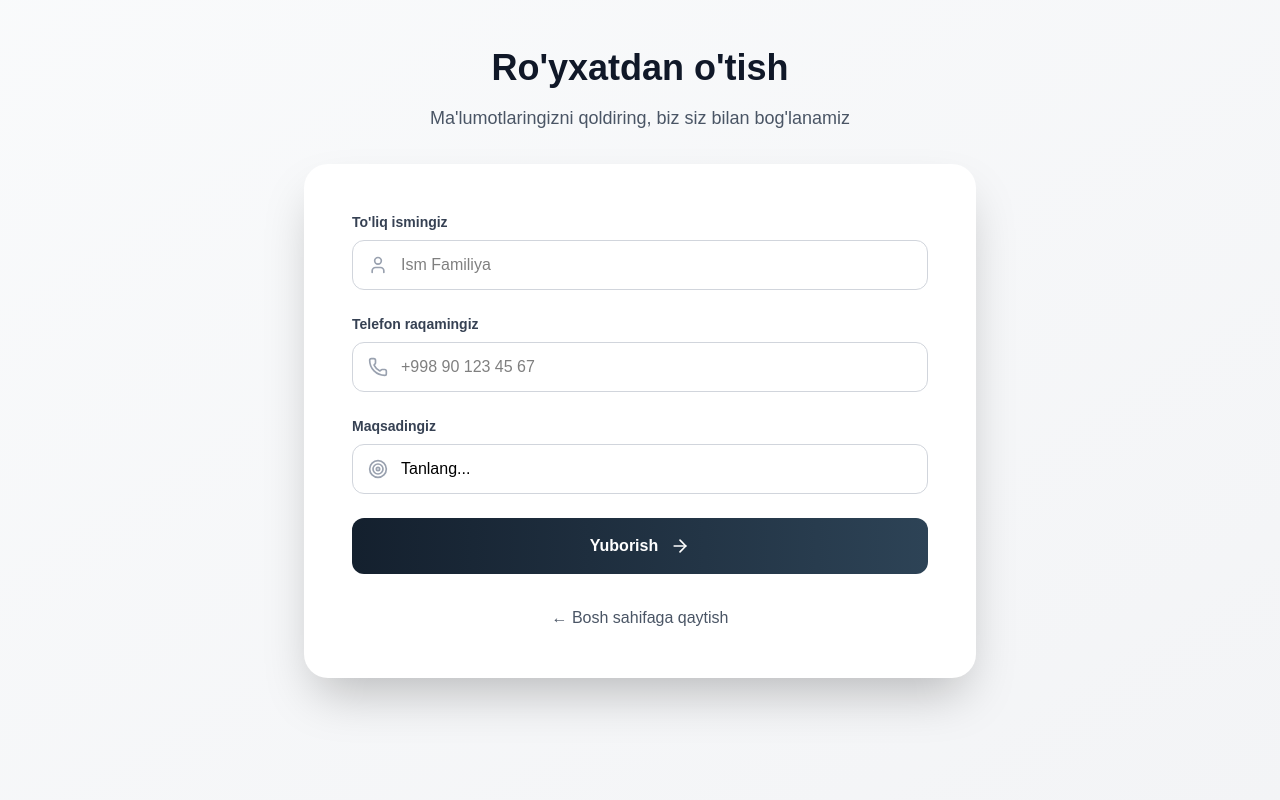
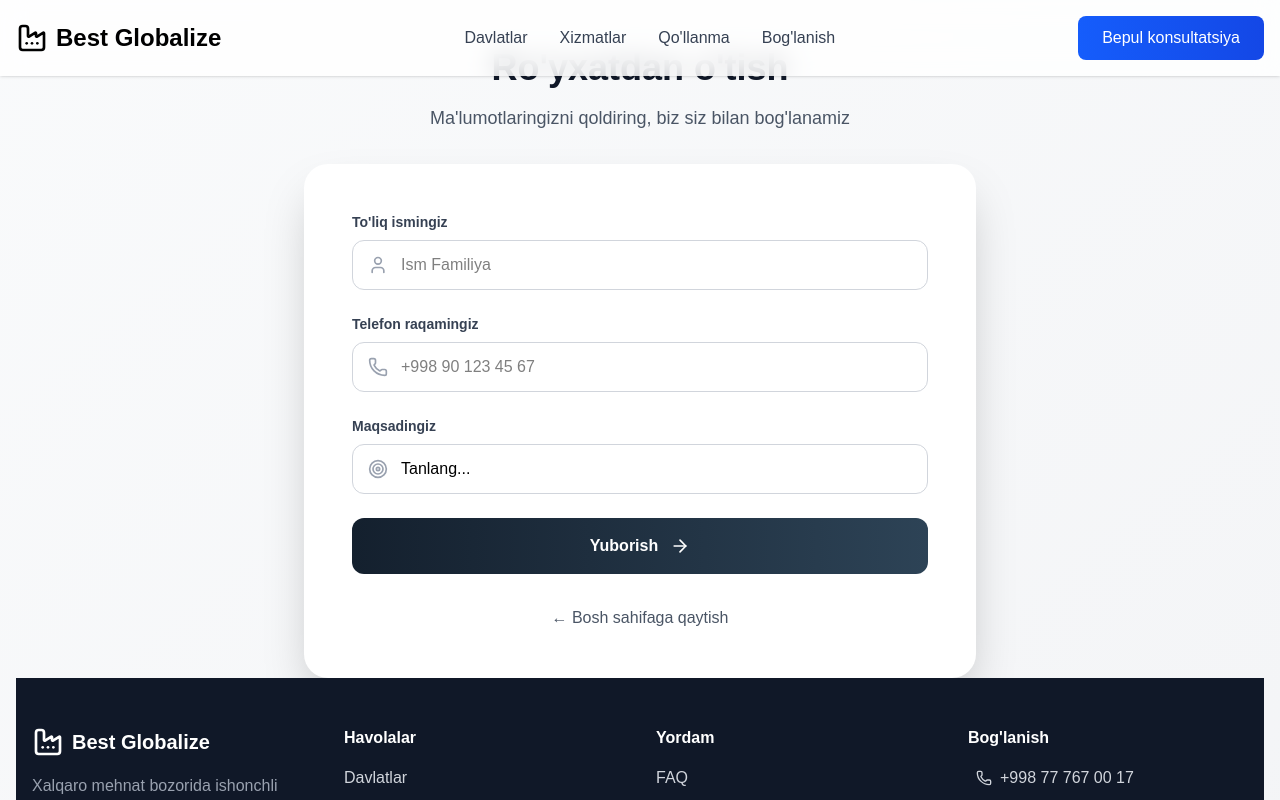
Before and after one commit to islome/migration, a Next.js app: page /register in a window 1280 px wide. Shown: the top 800 px of the page. Built offline with nearby package versions, Linux system fonts and the light colour scheme.

Commit message:
update register page components

```diff
--- a/app/register/page.tsx
+++ b/app/register/page.tsx
@@ -12,6 +12,8 @@ import {
   AlertCircle,
   Loader2,
 } from "lucide-react";
+import Header from "@/components/ui/header";
+import Footer from "@/components/ui/footer";
 
 const intentions = [
   { value: "malumot_ber", label: "Ma'lumot olish" },
@@ -38,14 +40,12 @@ export default function Register() {
     setError("");
     setSuccess(false);
 
-    // Validatsiya
     if (!formData.full_name || !formData.number || !formData.intention) {
       setError("Barcha maydonlarni to'ldiring");
       setLoading(false);
       return;
     }
 
-    // Telefon raqam validatsiyasi (oddiy)
     const phoneRegex = /^[\d\s\+\-\(\)]+$/;
     if (!phoneRegex.test(formData.number)) {
       setError("Telefon raqamni to'g'ri kiriting");
@@ -71,8 +71,8 @@ export default function Register() {
       setSuccess(true);
       setFormData({ full_name: "", number: "", intention: "" });
 
-      // 3 soniyadan keyin success xabarni yashirish
       setTimeout(() => setSuccess(false), 5000);
+      setTimeout(() => <Link href={"/country"} />, 6000);
     } catch (err: any) {
       console.error("Error:", err);
       setError(err.message || "Xatolik yuz berdi. Qaytadan urinib ko'ring.");
@@ -83,6 +83,7 @@ export default function Register() {
 
   return (
     <div className="min-h-screen bg-gradient-to-br from-gray-50 to-gray-100 py-12 px-4">
+      <Header />
       <div className="container mx-auto max-w-2xl">
         {/* Header */}
         <div className="text-center mb-8">
@@ -174,7 +175,6 @@ export default function Register() {
               </div>
             </div>
 
-            {/* Error Message */}
             {error && (
               <div className="bg-red-50 border-l-4 border-red-500 p-4 rounded-r-xl flex items-start gap-3">
                 <AlertCircle className="w-5 h-5 text-red-500 mt-0.5 shrink-0" />
@@ -182,7 +182,6 @@ export default function Register() {
               </div>
             )}
 
-            {/* Success Message */}
             {success && (
               <div className="bg-green-50 border-l-4 border-green-500 p-4 rounded-r-xl flex items-start gap-3">
                 <CheckCircle className="w-5 h-5 text-green-500 mt-0.5 shrink-0" />
@@ -197,7 +196,6 @@ export default function Register() {
               </div>
             )}
 
-            {/* Submit Button */}
             <button
               type="submit"
               disabled={loading}
@@ -228,6 +226,7 @@ export default function Register() {
           </div>
         </div>
       </div>
+      <Footer />
     </div>
   );
 }
```
